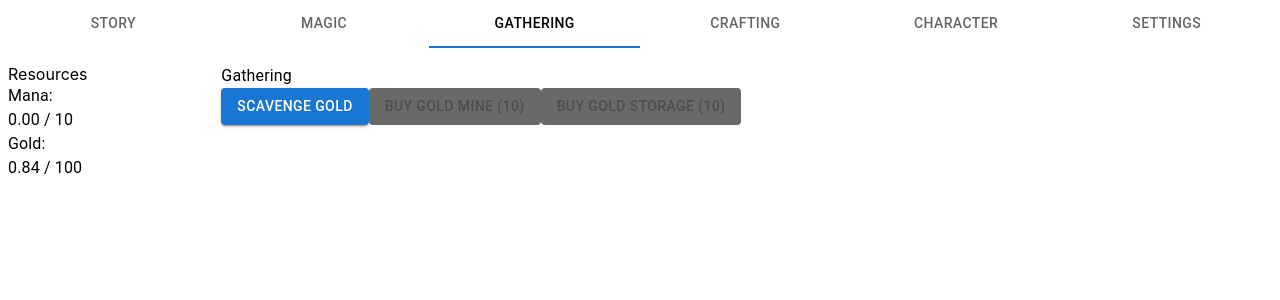
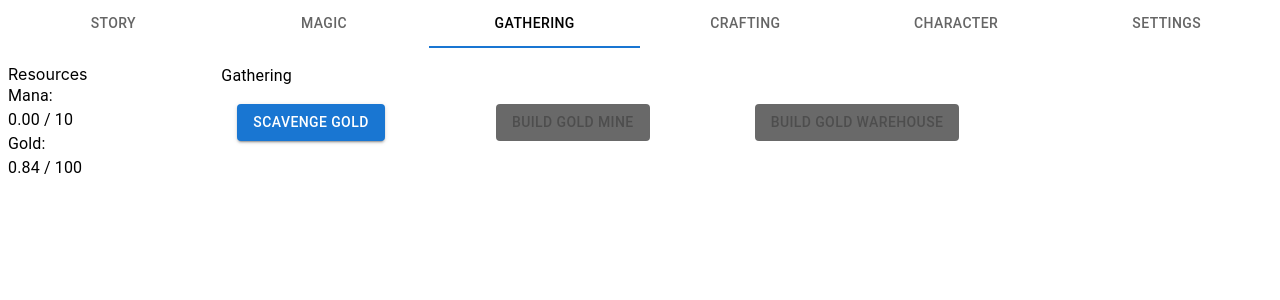
Before and after one commit to xzantim/myth-of-magic, a React (Create React App) app: page / in a window 1280 px wide. Both pictures are taken after a click on the tab "GATHERING". Shown: the top 300 px of the page. Built offline with nearby package versions, Linux system fonts and the light colour scheme.

Commit message:
Gold buttons reworked

```diff
--- a/src/components/Buttons/SkillButton.tsx
+++ b/src/components/Buttons/SkillButton.tsx
@@ -50,7 +50,7 @@ function DisabledCheck(Costs: CostDetails[]): boolean {
 export default function SkillButton({ Skill, OnClick }: SkillButtonProps) {
   return (
     <div>
-      <Tooltip
+      <HtmlTooltip
         title={
           <React.Fragment>
             <Typography color="inherit">{Skill.SkillTitle}</Typography>
@@ -81,7 +81,7 @@ export default function SkillButton({ Skill, OnClick }: SkillButtonProps) {
             {Skill.SkillTitle}
           </Button>
         </span>
-      </Tooltip>
+      </HtmlTooltip>
     </div>
   );
 }
--- a/src/components/GameWindow.tsx
+++ b/src/components/GameWindow.tsx
@@ -2,9 +2,7 @@ import { Box, Button, Grid2, Tab, Tabs, Typography } from "@mui/material";
 import React from "react";
 import { useDispatch, useSelector } from "react-redux";
 import { RootState } from "../store/store";
-import {
-  autoIncrementMana,
-} from "../slices/manaSlice";
+import { autoIncrementMana } from "../slices/manaSlice";
 import {
   autoIncrementGold,
   incrementGold,
@@ -13,6 +11,7 @@ import {
   incrementMaxGoldByAmount,
 } from "../slices/goldSlice";
 import MagicTabContent from "./Magic/MagicTabContent";
+import GatheringTabContent from "./Gathering/GatheringTabContent";
 
 const ticksPerSec = 10;
 
@@ -122,38 +121,10 @@ export default function GameWindow() {
                 Story
               </CustomTabPanel>
               <CustomTabPanel value={value} index={1}>
-                <MagicTabContent/>
+                <MagicTabContent />
               </CustomTabPanel>
               <CustomTabPanel value={value} index={2}>
-                <Typography>Gathering</Typography>
-                <Button
-                  variant="contained"
-                  onClick={() => {
-                    dispatch(incrementGold());
-                  }}
-                >
-                  Scavenge Gold
-                </Button>
-                <Button
-                  variant="contained"
-                  disabled={goldCount < 10}
-                  onClick={() => {
-                    dispatch(incrementGoldByAmount(-10));
-                    dispatch(incrementGoldPerSecondByAmount(0.1));
-                  }}
-                >
-                  Buy Gold Mine (10)
-                </Button>
-                <Button
-                  variant="contained"
-                  disabled={goldCount < 10}
-                  onClick={() => {
-                    dispatch(incrementGoldByAmount(-10));
-                    dispatch(incrementMaxGoldByAmount(25));
-                  }}
-                >
-                  Buy Gold Storage (10)
-                </Button>
+                <GatheringTabContent />
               </CustomTabPanel>
               <CustomTabPanel value={value} index={3}>
                 Crafting
--- /dev/null
+++ b/src/components/Gathering/GatheringTabContent.tsx
@@ -0,0 +1,46 @@
+import { Grid2 as Grid, Typography } from "@mui/material";
+import { useDispatch, UseDispatch } from "react-redux";
+import {
+  incrementGold,
+  incrementGoldByAmount,
+  incrementGoldPerSecondByAmount,
+  incrementMaxGoldByAmount,
+} from "../../slices/goldSlice";
+import SkillButton from "../Buttons/SkillButton";
+import { SkillDetails } from "../Skills/SkillTypes";
+import SkillData from "../Resources/Skills.json";
+
+export default function GatheringTabContent() {
+  const dispatch = useDispatch();
+  return (
+    <div>
+      <Typography>Gathering</Typography>
+      <Grid container spacing={2} margin={2}>
+        <Grid size={3}>
+          <SkillButton
+            Skill={SkillData.GatheringSkills[0] as SkillDetails}
+            OnClick={() => dispatch(incrementGold())}
+          />
+        </Grid>
+        <Grid size={3}>
+          <SkillButton
+            Skill={SkillData.GatheringSkills[1] as SkillDetails}
+            OnClick={() => {
+              dispatch(incrementGoldByAmount(-10));
+              dispatch(incrementGoldPerSecondByAmount(0.1));
+            }}
+          />
+        </Grid>
+        <Grid size={3}>
+          <SkillButton
+            Skill={SkillData.GatheringSkills[2] as SkillDetails}
+            OnClick={() => {
+              dispatch(incrementGoldByAmount(-10));
+              dispatch(incrementMaxGoldByAmount(25));
+            }}
+          />
+        </Grid>
+      </Grid>
+    </div>
+  );
+}
--- a/src/components/Magic/MagicTabContent.tsx
+++ b/src/components/Magic/MagicTabContent.tsx
@@ -1,21 +1,17 @@
 import { Grid2 as Grid, Typography } from "@mui/material";
-import { useDispatch, useSelector } from "react-redux";
+import { useDispatch } from "react-redux";
 import {
   incrementMana,
   incrementManaByAmount,
   incrementmanaPerSecondByAmount,
   incrementMaxManaByAmount,
 } from "../../slices/manaSlice";
-import { RootState } from "../../store/store";
 import SkillButton from "../Buttons/SkillButton";
 import { SkillDetails } from "../Skills/SkillTypes";
 import SkillsData from "../Resources/Skills.json";
 
 export default function MagicTabContent() {
   const dispatch = useDispatch();
-  const manaCount: number = useSelector(
-    (state: RootState) => state.mana.manaCount
-  );
   return (
     <div>
       <Typography>Magic</Typography>
--- a/src/components/Resources/Skills.json
+++ b/src/components/Resources/Skills.json
@@ -33,5 +33,40 @@
       ],
       "Effect": "Increase max mana by 1"
     }
+  ],
+  "GatheringSkills": [
+    {
+      "SkillTitle": "Scavenge Gold",
+      "Description": "Dig around to try to find something useful",
+      "Costs": [
+        {
+          "CostType": 1,
+          "Cost": 0
+        }
+      ],
+      "Effect": "Gain a single gold coin"
+    },
+    {
+      "SkillTitle": "Build Gold Mine",
+      "Description": "Build a gold mine to start earning passive gold",
+      "Costs": [
+        {
+          "CostType": 1,
+          "Cost": 10
+        }
+      ],
+      "Effect": "Gain 0.1 gold per second"
+    },
+    {
+      "SkillTitle": "Build gold warehouse",
+      "Description": "Create something to store all that lovely gold",
+      "Costs": [
+        {
+          "CostType": 1,
+          "Cost": 10
+        }
+      ],
+      "Effect": "Increase max gold by 25"
+    }
   ]
 }
```
